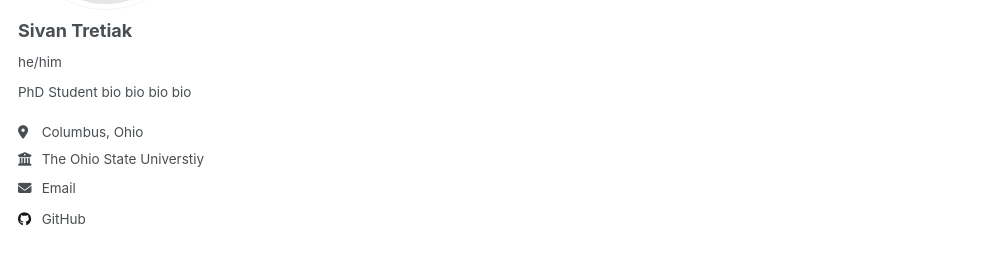
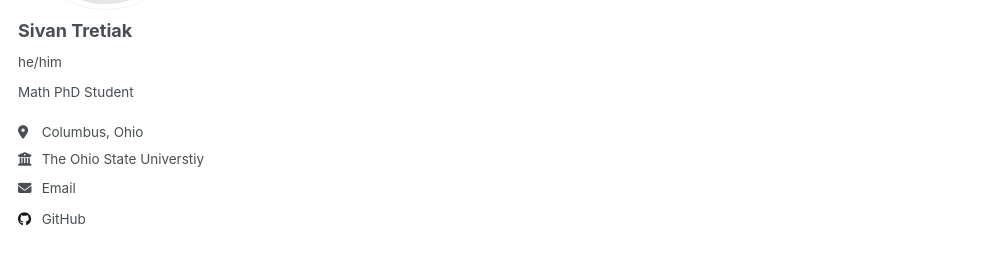
Before and after one commit to sivantretiak/sivantretiak.github.io, a Jekyll site: the page built from _pages/about.md, in a window 1280 px wide. Shown: the part 264-540 px from the top of the page, without its empty margins (0-995 px from the left). Built offline with Jekyll 4.4.1, drawn with Linux system fonts in a browser that asks for light colours.

Commit message:
Update _config.yml

```diff
--- a/_config.yml
+++ b/_config.yml
@@ -25,7 +25,7 @@ author:
   avatar           : "profile.png"
   name             : "Sivan Tretiak"
   pronouns         : "he/him"
-  bio              : "PhD Student bio bio bio bio"
+  bio              : "Math PhD Student"
   location         : "Columbus, Ohio"
   employer         : "The Ohio State Universtiy"
   uri              : # URL
```
